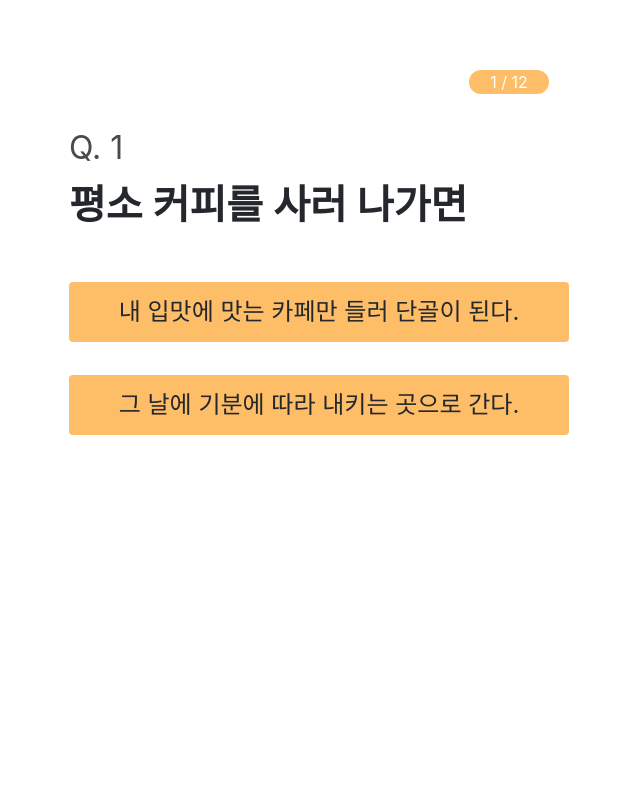
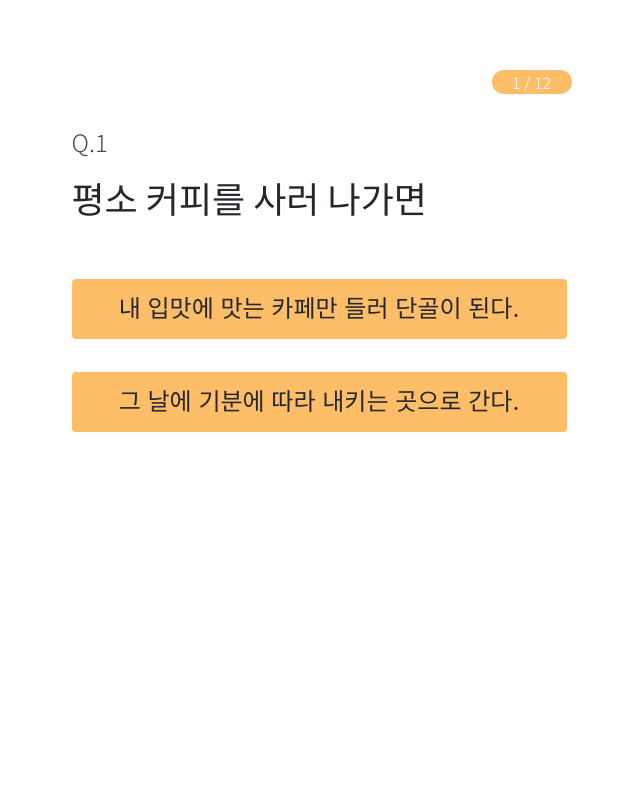
Before and after one commit to helloJihyun/my-tumblr, a Flask app: page /question in a window 1280 px wide. Shown: the whole page, without its empty margins (321-961 px from the left). Run offline with Flask 2, Linux system fonts and the light colour scheme.

Commit message:
질문 페이지 CSS 수정

```diff
--- a/templates/index.html
+++ b/templates/index.html
@@ -11,7 +11,7 @@
         .section {
             width: 495px;
             height: 880px;
-            background-image: url("../static/image/index_background.png");
+            background-image: url("../static/image/index_background_2.png");
             background-size: 495px 880px;
             background-position: center;
             background-repeat: no-repeat;
--- a/templates/question1.html
+++ b/templates/question1.html
@@ -4,9 +4,16 @@
     <meta charset="utf-8">
     <meta name="viewport" content="width=device-width, initial-scale=1">
     <script src="https://ajax.googleapis.com/ajax/libs/jquery/3.5.1/jquery.min.js"></script>
+    <link rel="preconnect" href="https://fonts.gstatic.com">
+    <link href="https://fonts.googleapis.com/css2?family=Noto+Sans+KR:wght@100;300;400;500;700;900&display=swap"
+          rel="stylesheet">
     <title>텀블러 유형 테스트 | 나에게 꼭 맞는 텀블러 유형은?</title>
     <link rel="stylesheet" href="https://cdn.jsdelivr.net/npm/bulma@0.9.1/css/bulma.min.css">
     <style>
+
+        * {
+            font-family: 'Noto Sans KR', sans-serif;
+        }
 
         .section {
             width: 100vw;
@@ -18,23 +25,31 @@
 
         .container {
             text-align: center;
-            width: 500px;
+            width: 495px;
             position: relative;
 
         }
 
+        .q-order {
+            display: flex;
+            justify-content: flex-end;
+        }
+
         #q-order {
+            position: relative;
             width: 80px;
-            margin: 0px 0px 0px 400px;
-            color: black;
+            font-weight: 300;
+
             text-align: center;
             background-color: #FEBD67;
             border-radius: 30px;
             color: white;
         }
 
-        #question-number {
+        .q-number {
             margin: 30px 0px 0px 0px;
+            font-size: 24px;
+            font-weight: 300;
         }
 
         .question {
@@ -42,9 +57,10 @@
             text-align: left;
         }
 
-        .title {
+        .question-line {
             margin: 10px 0px 30px 0px;;
             color: #24272c;
+            font-size: 36px;
         }
 
         .button {
@@ -60,6 +76,30 @@
         }
 
         @media screen and (max-width: 760px) {
+            .section {
+
+                height: 70vh;
+
+            }
+
+            .container {
+                width: 100vw;
+                padding-right: 10px;
+                padding-left: 10px;
+            }
+
+            .question {
+                width: 100vw;
+            }
+
+            .question-line {
+
+                font-size: 32px;
+            }
+
+            .buttons .button {
+                font-size: 20px;
+            }
 
         }
 
@@ -113,15 +153,15 @@
 <section class="section">
     <div class="container">
         <div class="question">
-            <div>
+            <div class="q-order">
                 <p id="q-order">1/12</p>
             </div>
-            <p id="question-number" class="q-number" style="font-size: xx-large">
+            <p class="q-number">
                 Q.1
             </p>
-            <h1 id="question-line" class="title is-2">
+            <p class="question-line" id="question-line">
                 선호하는 여행지는?
-            </h1>
+            </p>
         </div>
         <div class="buttons" id="answers">
             <button class="button is-large is-fullwidth" onclick="choose();">구름 한 점 없는 해수욕장</button>
```
Also changed, not shown: static/image/index_background_2.png (renamed from static/image/index_background.png).
